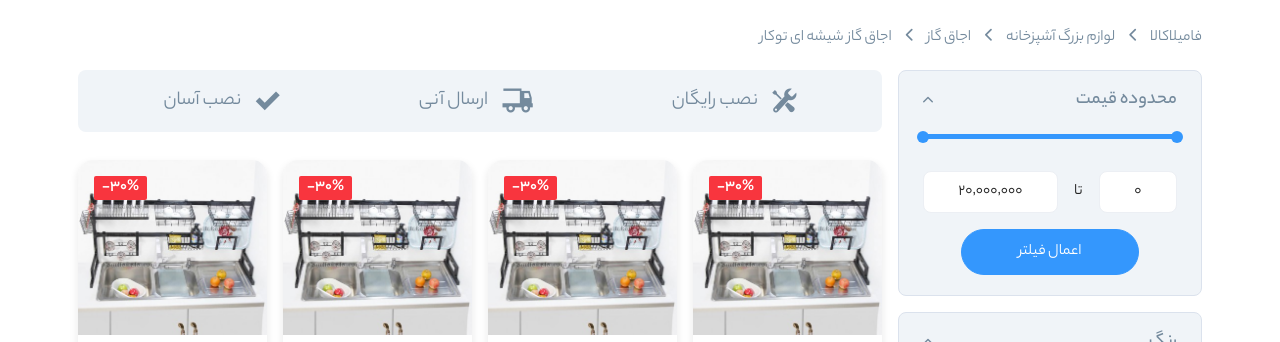
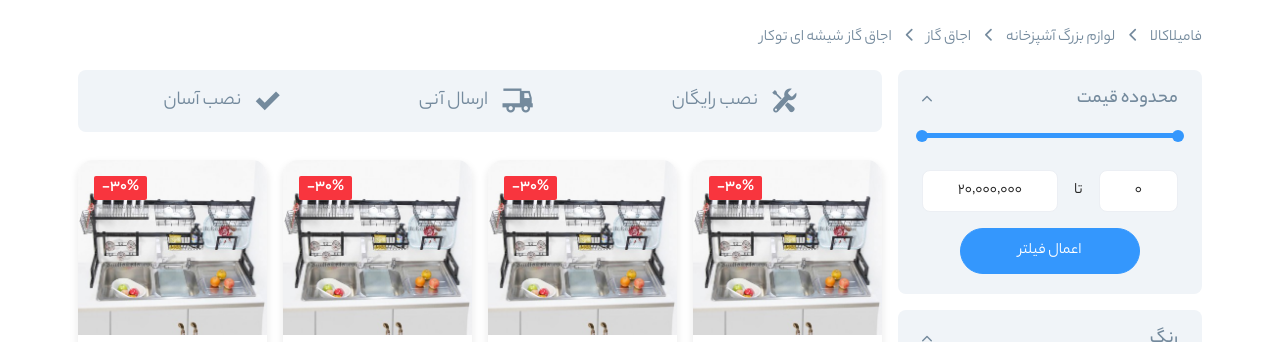
Before and after one commit to EminShahbazi/familakala-front, a website: page public/products_list.html in a window 1280 px wide. Shown: the part 454-796 px from the top of the page. Drawn offline with Linux system fonts and the light colour scheme; files whose address does not match are found by name.

Commit message:
remove widget border

```diff
--- a/resources/scss/components/_widget.scss
+++ b/resources/scss/components/_widget.scss
@@ -2,7 +2,7 @@
     position: relative;
     padding: 1.25rem 1.5rem;
     background-color: #f0f4f8;
-    border: 1px solid #dbe2ed;
+    // border: 1px solid #dbe2ed;
     border-radius: 0.5rem;
 
     &.toggled {
```
Also changed, not shown: public/assets/css/main.css.
